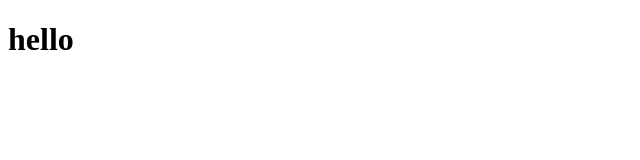
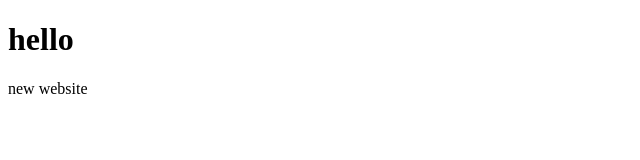
Before and after one commit to maahir111/new, a plain HTML site: page index.html in a window 1280 px wide. Shown: the full height of the page, 0-640 px from the left. Drawn offline with Linux system fonts and the light colour scheme.

Commit message:
Add files via upload
waxaan kusoo daray pragraph

```diff
--- a/index.html
+++ b/index.html
@@ -7,5 +7,6 @@
 </head>
 <body>
     <h1>hello</h1>
+    <p>new website</p>
 </body>
 </html>
```
